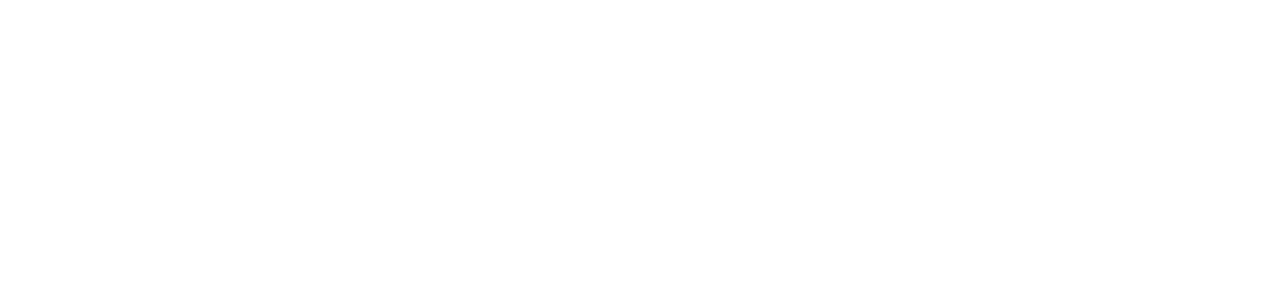
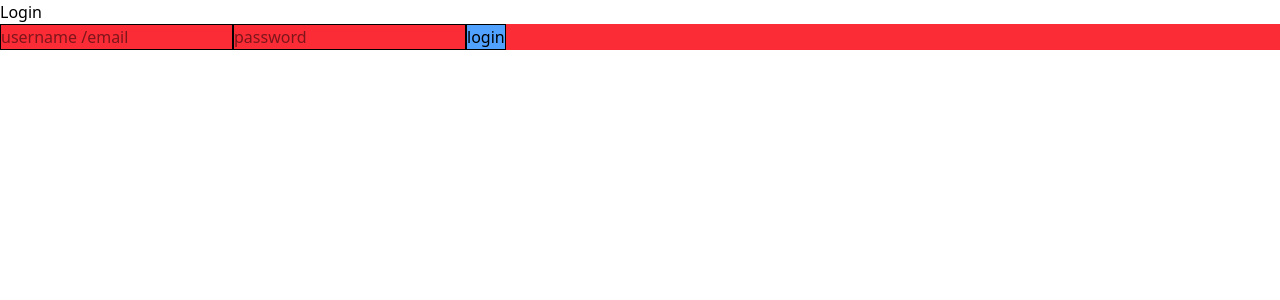
Before and after one commit to BahareDev/Crypto-WebSite, a React (Vite) app: page / in a window 1280 px wide. Shown: the top 300 px of the page. Built offline with nearby package versions, Linux system fonts and the light colour scheme.

Commit message:
implementing Auth/ login

```diff
--- a/package.json
+++ b/package.json
@@ -11,6 +11,7 @@
   },
   "dependencies": {
     "@tailwindcss/cli": "^4.1.4",
+    "@tanstack/react-router": "^1.117.1",
     "react": "^19.0.0",
     "react-dom": "^19.0.0",
     "tailwindcss": "^4.1.4"
--- a/src/App.jsx
+++ b/src/App.jsx
@@ -1,12 +1,5 @@
+import Login from "./Login";
 
-
-function App() {
-  return (
-    <>
-
-    </>
-
-  )
+export default function App() {
+  return <Login />;
 }
-
-export default App
--- a/src/Login.jsx
+++ b/src/Login.jsx
@@ -1,7 +1,58 @@
-import React from 'react'
+import React, { useState } from "react";
+import { useAuth } from "./context/AuthContext";
 
 export default function Login() {
+  const { login, loading } = useAuth();
+  const [email, setEmail] = useState("");
+  const [pass, setPass] = useState("");
+  const [error, setError] = useState("");
+
+  const handleSubmit = async (e) => {
+    e.preventDefault();
+    setError("");
+
+    try {
+      await login(email, password);
+      console.log("successfuly");
+
+      // navigate("/dashboard");
+    } catch (err) {
+      setError(err.message);
+    }
+  };
+
   return (
-    <div>Login</div>
-  )
+    <>
+      <div>
+        <h2>Login</h2>
+
+        <div className="flex gap-4 flex-col bg-red-500">
+          <form>
+            <input
+              type="text"
+              placeholder="username /email"
+              className="border"
+              value={email}
+              onChange={(e) => setEmail(e.target.value)}
+            />
+            <input
+              type="password"
+              value={pass}
+              placeholder="password"
+              className="border"
+              onChange={(e) => setPass(e.target.value)}
+            />
+            <button
+              type="submit"
+              className="bg-blue-400 border cursor-pointer"
+              disabled={loading}
+              onClick={handleSubmit}
+            >
+              {loading ? "logging in ..." : "login"}
+            </button>
+          </form>
+        </div>
+      </div>
+    </>
+  );
 }
--- /dev/null
+++ b/src/context/AuthContext.jsx
@@ -0,0 +1,37 @@
+import { createContext, useContext, useEffect, useState } from "react";
+import React from "react";
+
+const AuthContext = createContext();
+
+export default function AuthProvider({ children }) {
+  const [user, setUser] = useState(null);
+  const [loading, setLoading] = useState(false);
+
+  const login = async (email, password) => {
+    setLoading(true);
+
+    // Calling Api ( we don't have so fake it)
+    await new Promise((resolve) => setTimeout(resolve, 1000));
+
+    if (email === "user@gmail.com" && password === "456") {
+      setUser({ email, role: "user" });
+    } else {
+      throw new Error("Invalid ");
+    }
+    setLoading(false);
+  };
+
+  const logout = () => {
+    setUser(null);
+  };
+
+  return (
+    <AuthContext.Provider value={{ user, login, logout }}>
+      {children}
+    </AuthContext.Provider>
+  );
+}
+
+export function useAuth() {
+  return useContext(AuthContext);
+}
--- a/src/main.jsx
+++ b/src/main.jsx
@@ -1,10 +1,13 @@
-import { StrictMode } from 'react'
-import { createRoot } from 'react-dom/client'
-import './index.css'
-import App from './App.jsx'
+import { StrictMode } from "react";
+import { createRoot } from "react-dom/client";
+import "./index.css";
+import App from "./App.jsx";
+import AuthProvider from "./context/AuthContext.jsx";
 
-createRoot(document.getElementById('root')).render(
+createRoot(document.getElementById("root")).render(
   <StrictMode>
-    <App />
+    <AuthProvider>
+      <App />
+    </AuthProvider>
   </StrictMode>
-)
+);
```
Also changed, not shown: 1 other file (tests, documents, lock files or other folders).
